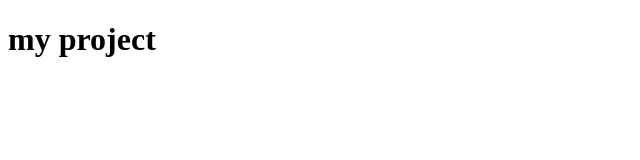
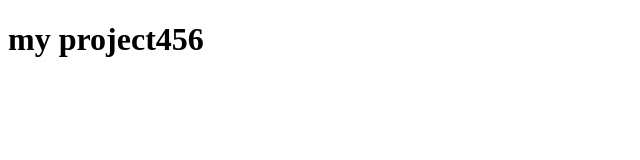
Before and after one commit to serhii-skivka/mate-test, a plain HTML site: page index.html in a window 1280 px wide. Shown: the full height of the page, 0-640 px from the left. Drawn offline with Linux system fonts and the light colour scheme.

Commit message:
title was changed 2

```diff
--- a/index.html
+++ b/index.html
@@ -7,6 +7,6 @@
     <title>Document</title>
 </head>
 <body>
-    <h1>my project</h1>
+    <h1>my project456</h1>
 </body>
 </html>
```
